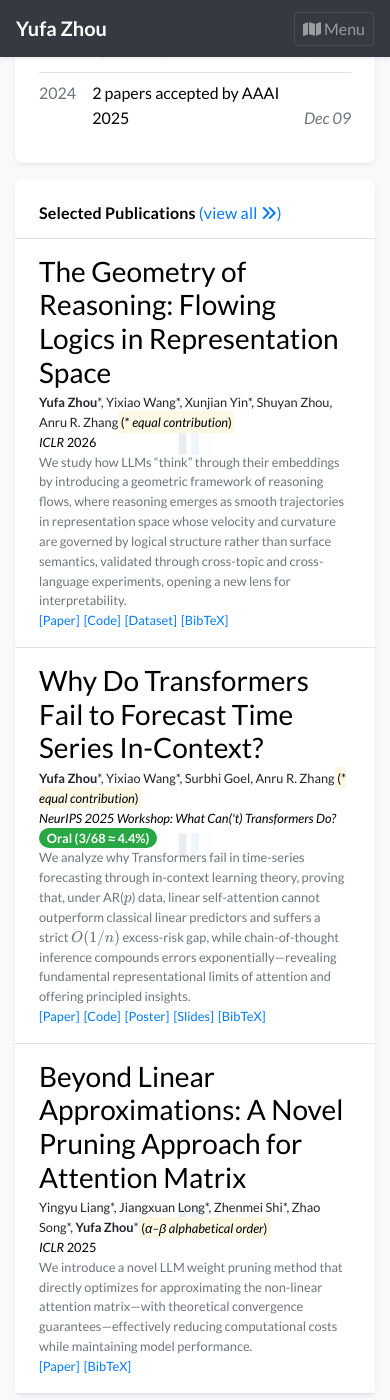
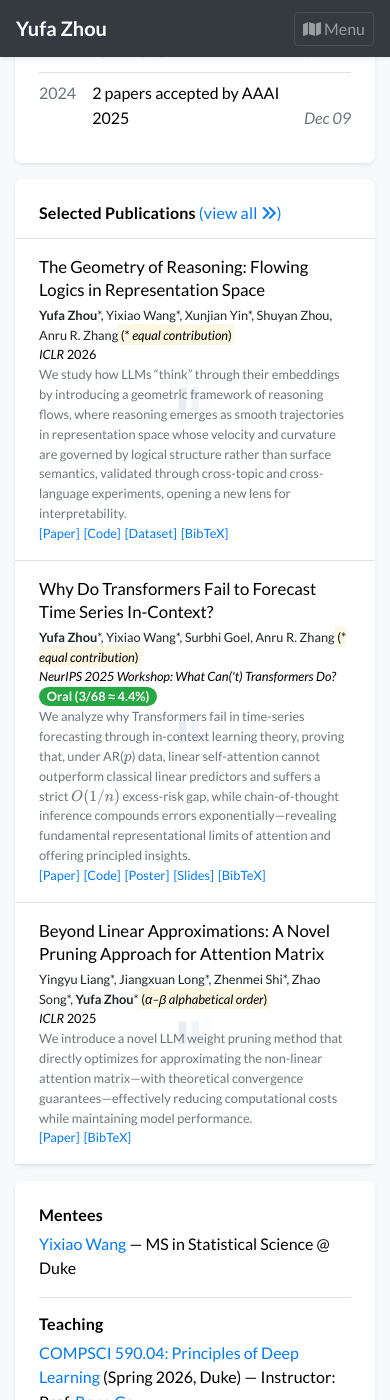
Before and after one commit to MasterZhou1/MasterZhou1.github.io, a Jekyll site: the page built from index.html, in a window 390 px wide and 1400 px high, scrolled down 1778 px. Built offline with Jekyll 4.4.1, drawn with Linux system fonts in a browser that asks for light colours; nearby versions of some CDN libraries; a style sheet for code colours, icons or effects is not loaded.

Commit message:
Use the same paper-title size on mobile as on desktop.
The phone markup is a separate block, so it was picking up Bootstrap's
default h3 instead of the 1.05rem used in the desktop list.

Co-authored-by: Cursor <cursoragent@cursor.com>

```diff
--- a/_includes/widgets/publication_item.html
+++ b/_includes/widgets/publication_item.html
@@ -10,7 +10,7 @@
         {%- endif -%}
       </div>
       <div class="col-md-9 col-xl-10 text-container">
-        <h3 class="mt-0 mb-1 font-weight-normal">{{ item.title }}</h3>
+        <h3 class="paper-title mt-0 mb-1 font-weight-normal">{{ item.title }}</h3>
         <p class="mt-0 mb-0 small">{% include widgets/author_list.html authors=item.authors %}</p>
         <p class="mt-0 mb-0 small">{{ item.pub_pre }}<i>{{ item.pub }}</i>{{ item.pub_post }} {{ item.pub_date }} {{ item.pub_last }}</p>
         <p class="mt-0 mb-0 small text-muted">{{ item.abstract }}</p>
@@ -57,7 +57,7 @@
     <div class="d-flex align-items-start flex-column py-3 px-4">
       <div class="mb-auto"></div>
       <div>
-        <h3 class="mt-0 mb-1 font-weight-normal">{{ item.title }}</h3>
+        <h3 class="paper-title mt-0 mb-1 font-weight-normal">{{ item.title }}</h3>
         <p class="mt-0 mb-0 small">{% include widgets/author_list.html authors=item.authors %}</p>
         <p class="mt-0 mb-0 small">{{ item.pub_pre }}<i>{{ item.pub }}</i>{{ item.pub_post }} {{ item.pub_date }} {{ item.pub_last }}</p>
         <p class="mt-0 mb-0 small text-muted">{{ item.abstract }}</p>
--- a/assets/css/global.css
+++ b/assets/css/global.css
@@ -181,7 +181,7 @@ div.lazy {
     padding: 1rem;
 }
 
-.item-container h3 {
+.paper-title {
     font-size: 1.05rem;
     line-height: 1.4;
     font-weight: 600;
```
